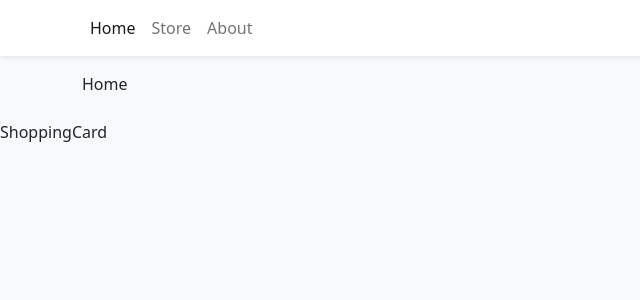
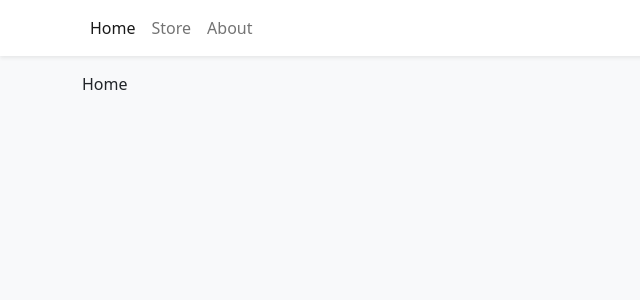
Before and after one commit to Lu-Smith/react-typescript, a React (Create React App) app: page / in a window 1280 px wide. Shown: the top 300 px of the page, without its empty margins (0-640 px from the left). Built offline with nearby package versions, Linux system fonts and the light colour scheme.

Commit message:
Updated ShoppingCard.tsx

```diff
--- a/src/components/ShoppingCard.tsx
+++ b/src/components/ShoppingCard.tsx
@@ -1,8 +1,21 @@
 import React from 'react'
+import { Offcanvas } from 'react-bootstrap';
+import { useShoppingCart } from '../context/ShoppingCartContext';
 
-const ShoppingCard = () => {
+type ShoppingCartProps = {
+    isOpen: boolean
+}
+
+const ShoppingCard = ( { isOpen }: ShoppingCartProps) => {
+
+    const { closeCart} = useShoppingCart()
+
   return (
-    <div>ShoppingCard</div>
+    <Offcanvas show={isOpen} onHide={closeCart} placement="end">
+        <Offcanvas.Header closeButton>
+            <Offcanvas.Title>Cart</Offcanvas.Title>
+        </Offcanvas.Header>
+    </Offcanvas>
   )
 }
 
--- a/src/context/ShoppingCartContext.tsx
+++ b/src/context/ShoppingCartContext.tsx
@@ -32,7 +32,7 @@
 
 export function ShoppingCartPovider( {children}: ShoppingCartProviderProps ) {
 
-    const [IsOpen, setIsOpen] = useState(false)
+    const [isOpen, setIsOpen] = useState(false)
     const [cartItems, setCartItems] = useState<CartItem[]>([])
 
     const cartQuantity = cartItems.reduce(
@@ -94,6 +94,6 @@
                 cartItems,
                 cartQuantity }} >
         {children}
-        <ShoppingCard />
+        <ShoppingCard isOpen = {isOpen}/>
     </ShoppingCartContext.Provider>
 }
```
